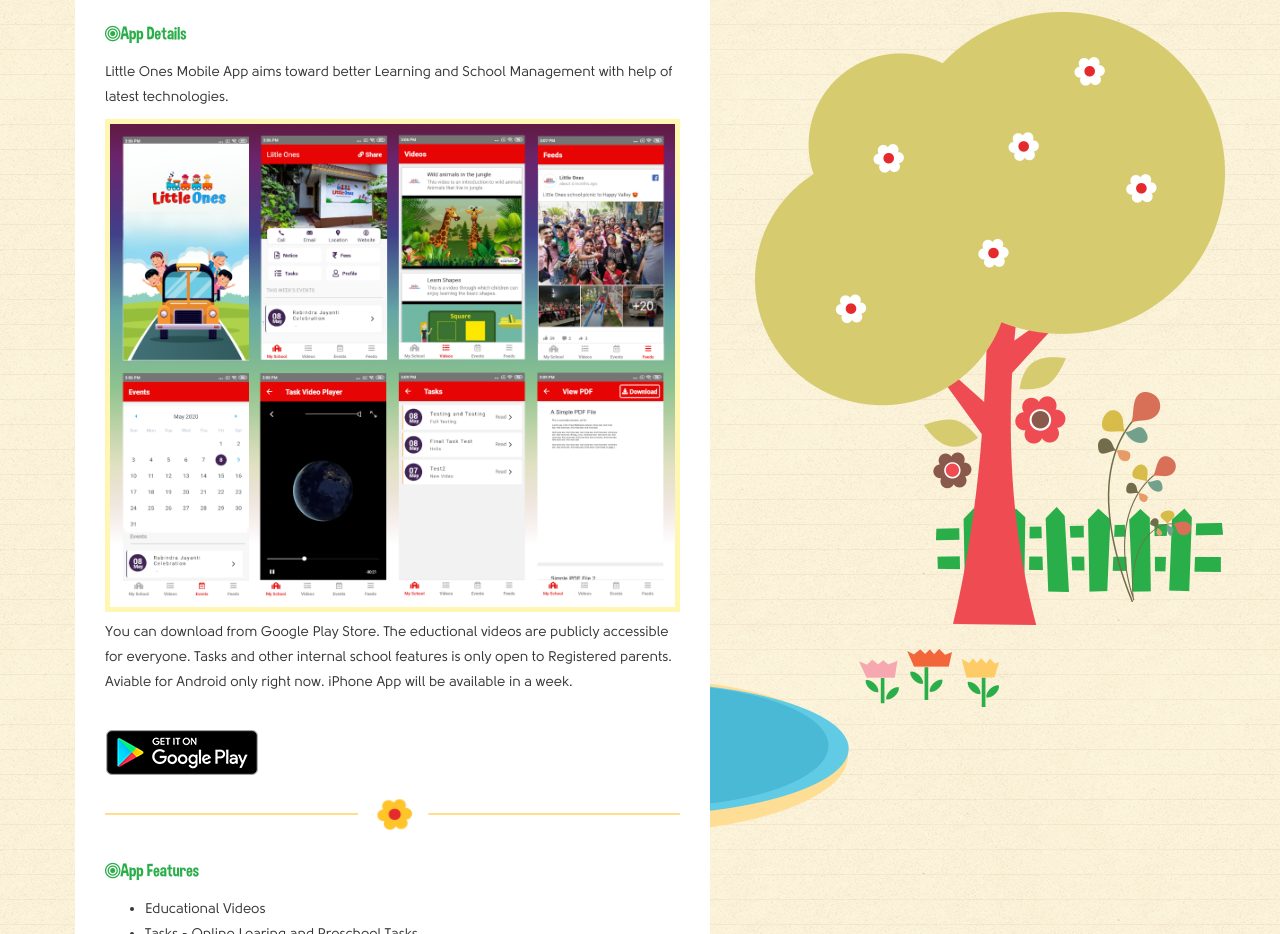
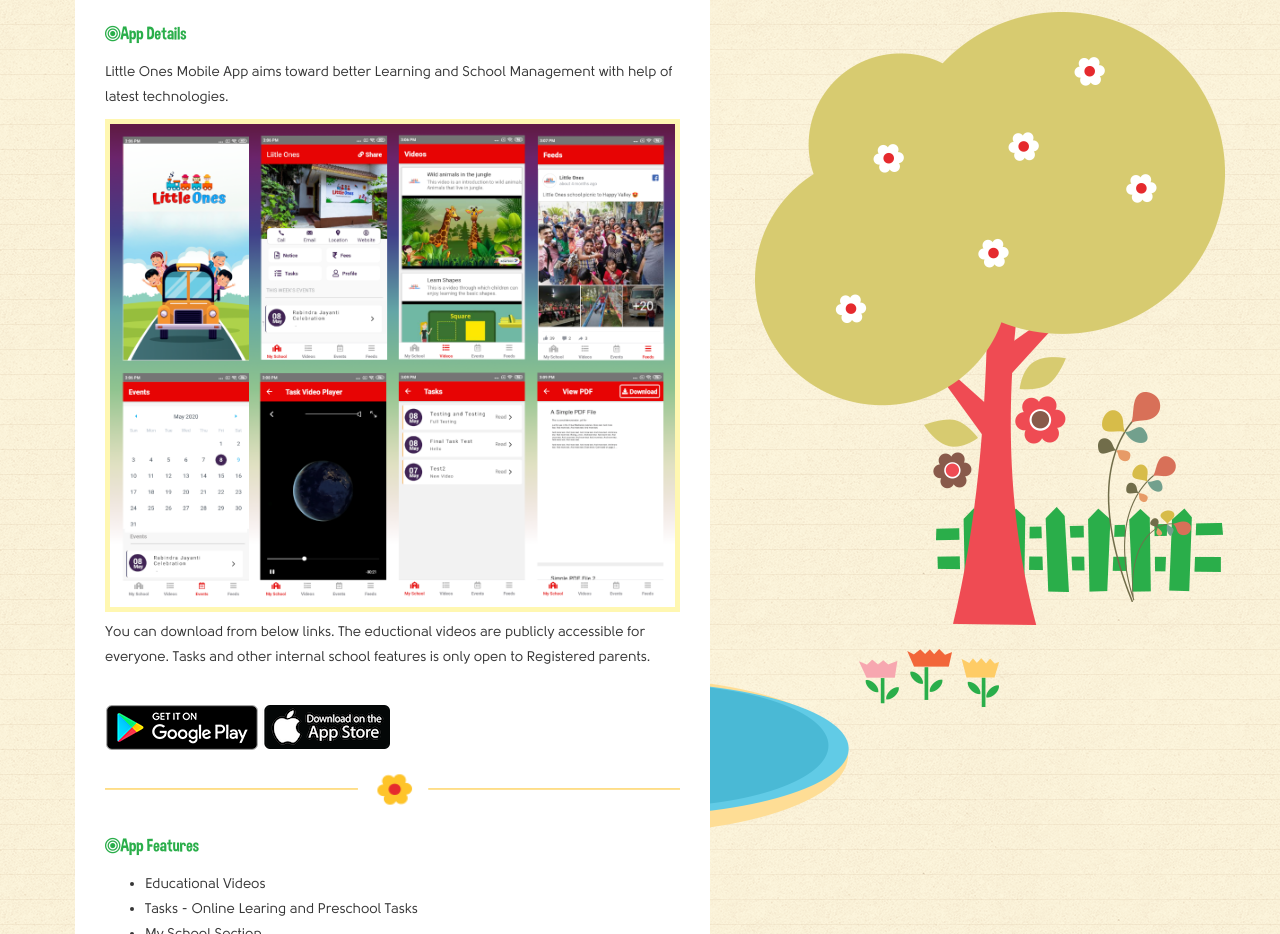
Before and after one commit to littleonespreschool/littleonespreschool.github.io, a plain HTML site: page mobile-app.html in a window 1280 px wide. Shown: the part 461-1395 px from the top of the page. Drawn offline with Linux system fonts and the light colour scheme.

Commit message:
Apple Store Added

```diff
--- a/mobile-app.html
+++ b/mobile-app.html
@@ -66,9 +66,10 @@
 					<div class="gallery">
 						<img src="images/app-screens.png" alt="Little Ones Mobile App Screens" />
 					</div>
-					<p>You can download from Google Play Store. The eductional videos are publicly accessible for everyone. Tasks and other internal school features is only open to Registered parents. Aviable for Android only right now. iPhone App will be available in a week.</p>
+					<p>You can download from below links. The eductional videos are publicly accessible for everyone. Tasks and other internal school features is only open to Registered parents.</p>
 					<br>
 					<a href="https://play.google.com/store/apps/details?id=in.co.littleones.preschoolapp"><img src="images/littleones-playstore.png" alt="Little Ones Playstore Link"></a>
+					<a href="https://apps.apple.com/app/id1512188897"><img src="images/littleones-appstore.png" alt="Little Ones Appstore Link"></a>
 					<div class="separator"></div>
 
 					<h2 class="green-title"><span class="fa"></span>App Features</h2>
```
Also changed, not shown: images/littleones-appstore.png (added), 1 other file.
